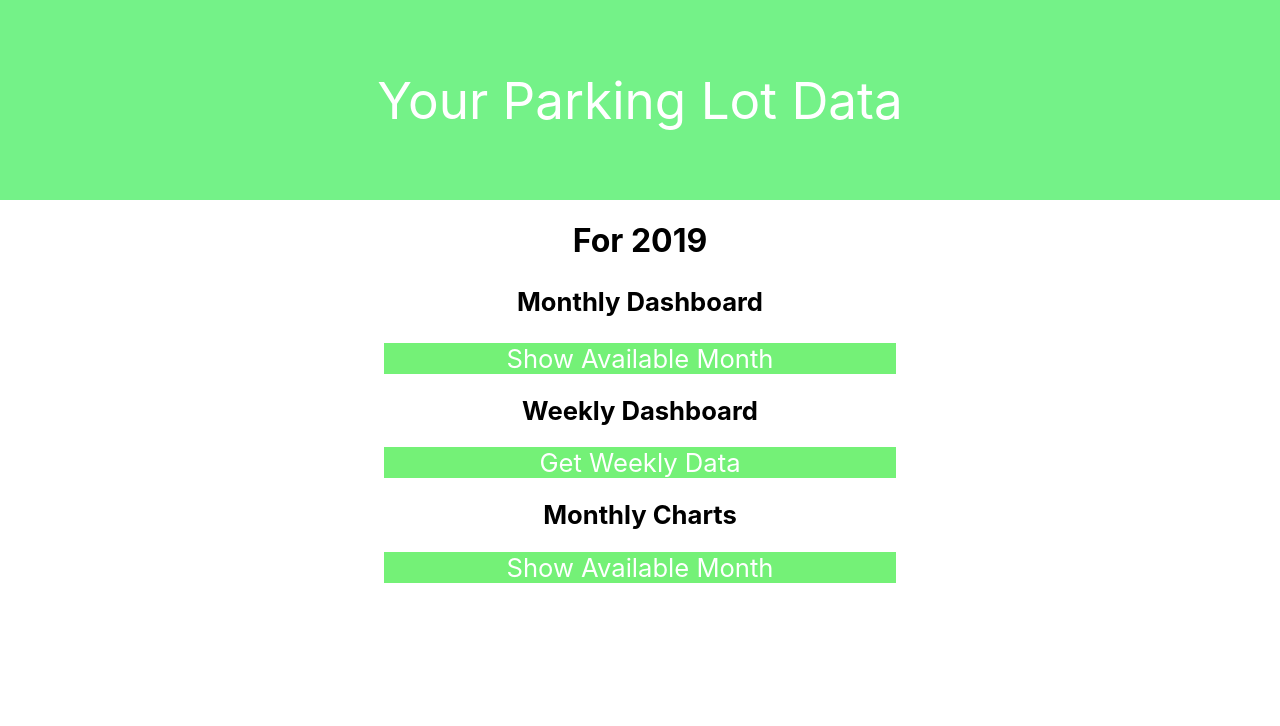
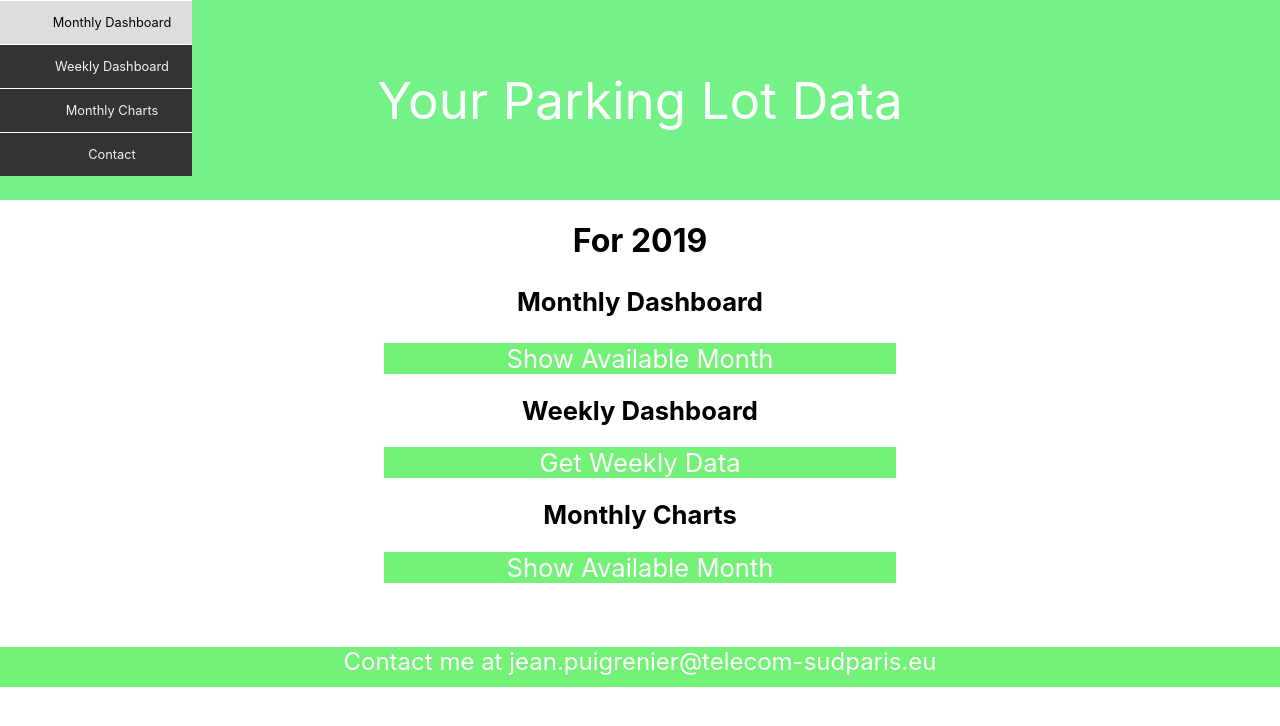
Before and after one commit to Boujean/JsonDataDisplay, a React (Create React App) app: page / in a window 1280 px wide. Shown: the top 726 px of the page. Built offline with nearby package versions, Linux system fonts and the light colour scheme.

Commit message:
Added NavBar and Footer with Contact

```diff
--- a/src/App.css
+++ b/src/App.css
@@ -51,3 +51,42 @@
 .map_result{
   font-size:0.8vmax;
 }
+
+
+.navbar {
+  overflow: hidden;
+  background-color: #333;
+  position: fixed;
+  left: 0;
+  max-height:50%;
+  width:15%;
+}
+
+
+.navbar a {
+  float: center;
+  display: block;
+  color: #f2f2f2;
+  text-align: center;
+  padding: 14px 16px;
+  text-decoration: none;
+  font-size:1vmax;
+  width:100%;
+  border-top: 0.1vmin solid white;
+}
+
+
+.navbar a:hover {
+  background: #ddd;
+  color: black;
+}
+
+#Contact{
+  background: #74F177;
+  width:100%;
+  height:5vmin;
+  font-size:3vmin;
+  text-align: center;
+  bottom: 0;
+  color:white;
+}
--- a/src/App.js
+++ b/src/App.js
@@ -8,10 +8,17 @@ class App extends Component {
   render () {
     return (
       <div className='App'>
+        <div class='navbar'>
+          <a href='#MonthDashboard'>Monthly Dashboard</a>
+          <a href='#WeekDashboard'>Weekly Dashboard</a>
+          <a href='#MonthCharts'>Monthly Charts</a>
+          <a href='#Contact'>Contact</a>
+        </div>
         <header className='App-header'> Your Parking Lot Data </header>
         <DataList />
         <DataListWeekly />
         <DataCharts />
+        <footer id='Contact'>Contact me at jean.puigrenier@telecom-sudparis.eu</footer>
       </div>
     )
   }
--- a/src/List/DataListWeekly.js
+++ b/src/List/DataListWeekly.js
@@ -11,7 +11,7 @@ class DataListWeekly extends Component {
   render () {
     return (
       <div>
-        <h2 className='Titlesh2'>Weekly Dashboard</h2>
+        <h2 className='Titlesh2' id='WeekDashboard'>Weekly Dashboard</h2>
         <ToggleDivW>
           {Disp_data.Years_Features.map(function (months, index) {
             return <div className='WeeklyData_month'>
```
